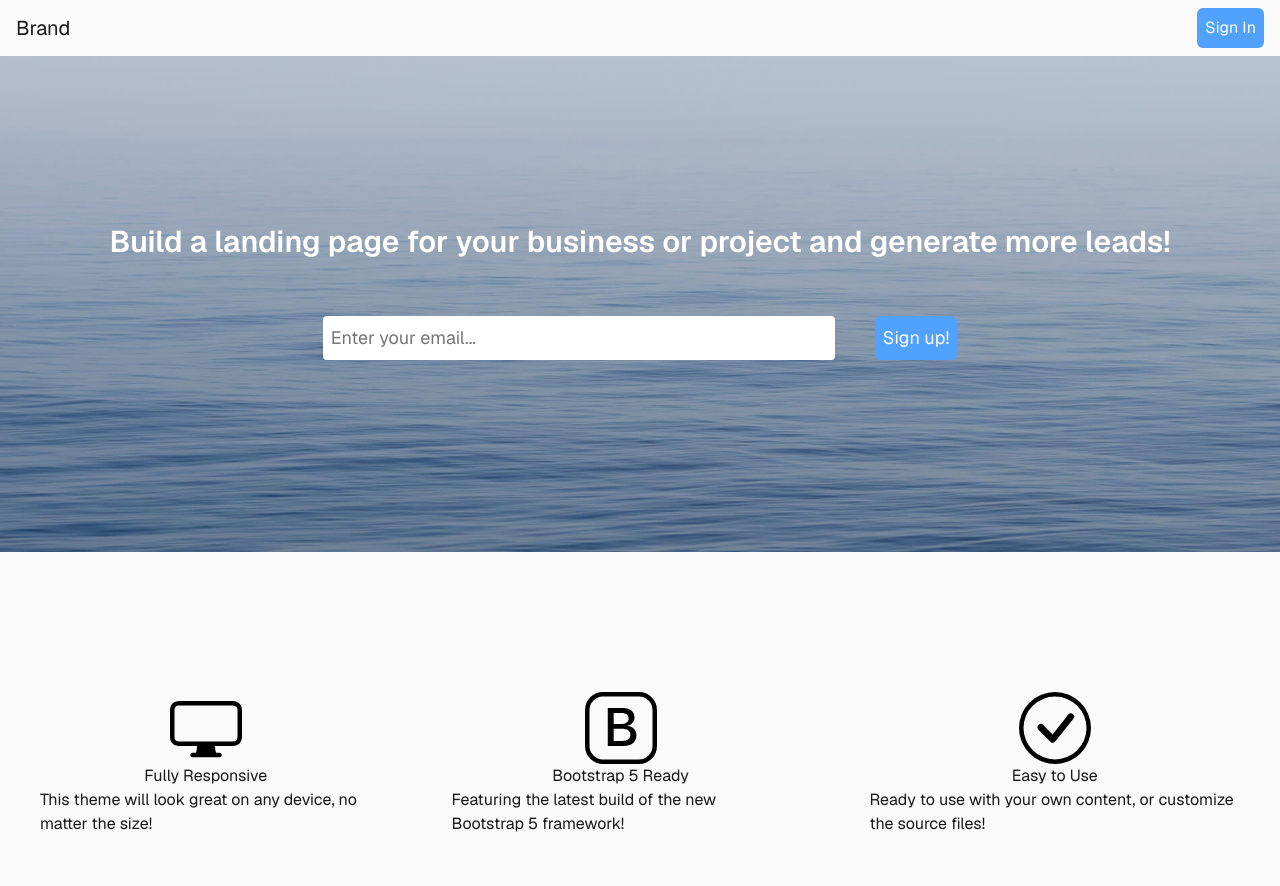
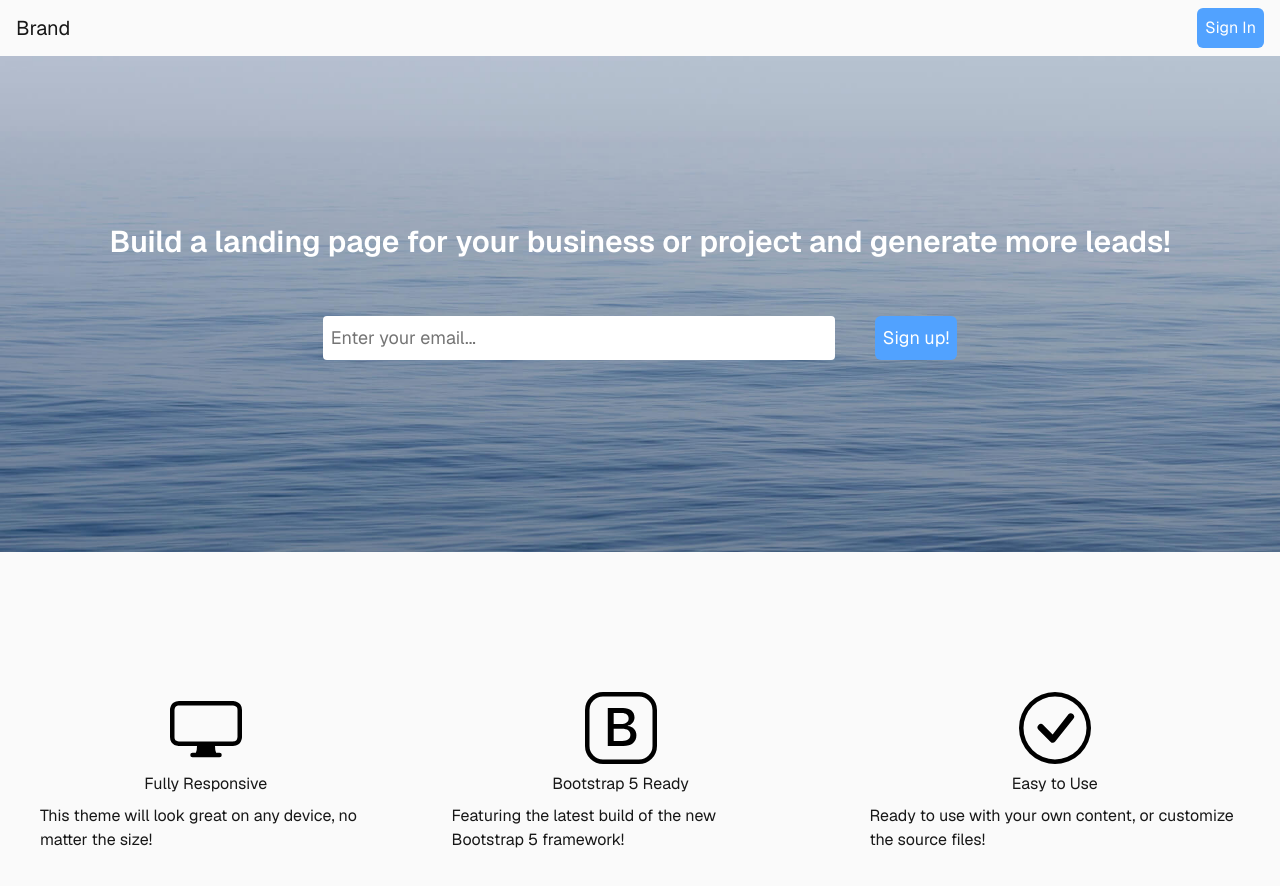
Before and after one commit to Jas-creator-31/bootstrap-studio-landing-page, a Next.js app: page / in a window 1280 px wide. Shown: the top 886 px of the page. Built offline with nearby package versions, Linux system fonts and the light colour scheme.

Commit message:
fix: added a gap-2 class to Main container

```diff
--- a/src/app/components/Preview.tsx
+++ b/src/app/components/Preview.tsx
@@ -11,7 +11,7 @@ export default function Preview({Icon, heading, peragraph}: Props) {
   return (
     <div className={cn( // Main container of Preview component
       "flex flex-col justify-center items-center",
-      "pt-5 pb-8 pr-10 pl-10"
+      "pt-5 pb-8 pr-10 pl-10 gap-2"
     )}>
       <div className={cn( // container for icon
         "w-full max-h-full",
```
